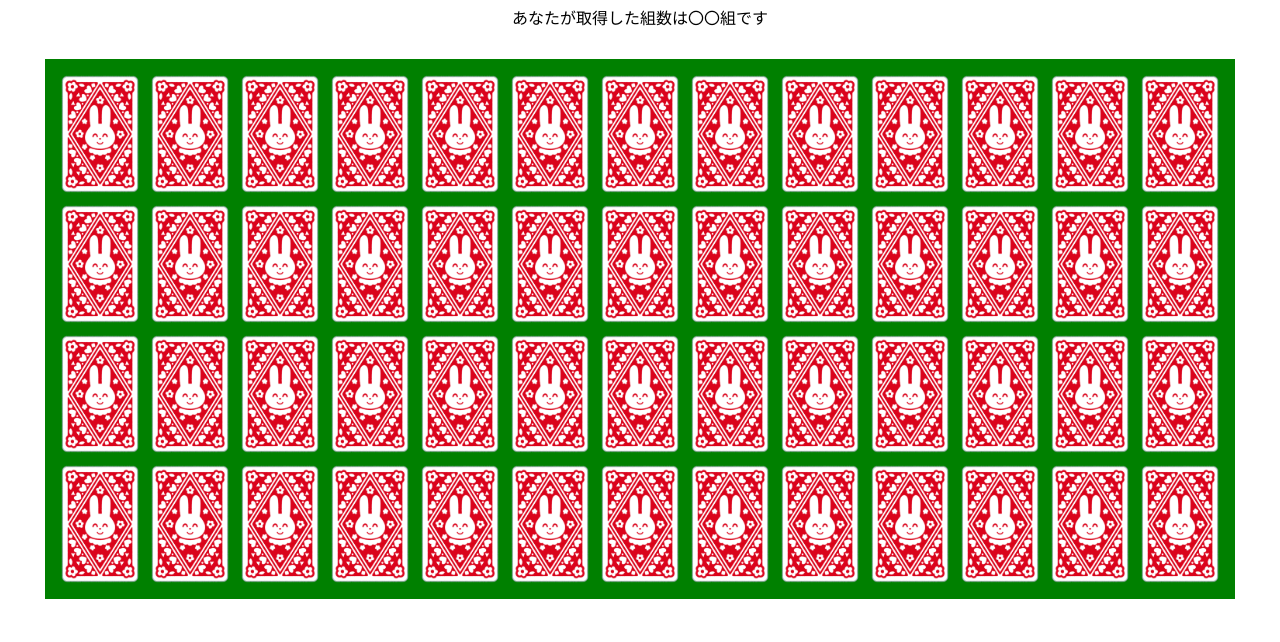
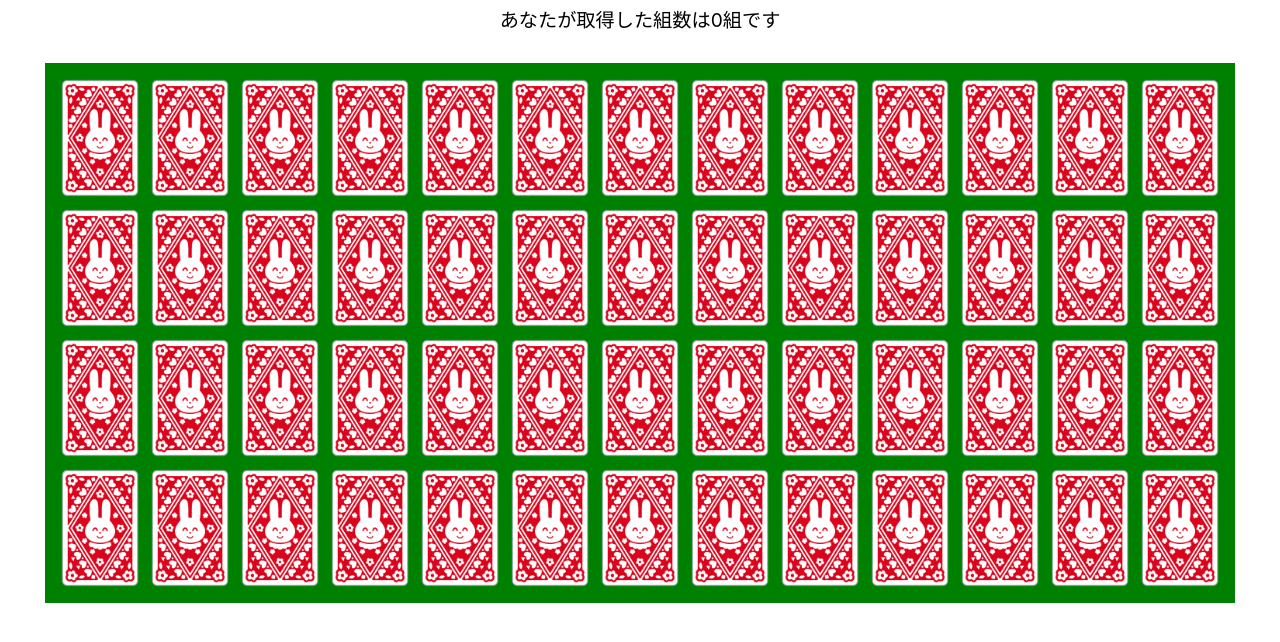
Before and after one commit to s-iijima0113/consentration, a Nuxt app: page / in a window 1280 px wide. Shown: the top 642 px of the page. Built offline with nearby package versions, Linux system fonts and the light colour scheme.

Commit message:
獲得組数追加

```diff
--- a/pages/index.vue
+++ b/pages/index.vue
@@ -1,8 +1,7 @@
 <template>
   <div class="getTrumpCount">
-    あなたが取得した組数は〇〇組です
+    あなたが取得した組数は{{ getPlayerPairs }}組です
     <div class="consentration-box">
-      <!-- <div class="getTrumps">あなたが取得したトランプは〇〇組です</div> -->
       <div v-for="(trump, i) in trumps" v-bind:key="i">
         <img
           v-bind:src="
@@ -53,9 +52,9 @@ export default {
         this.trumps.push(trump);
       }
     }
+    // 乱数を取得
     for (let h = this.trumps.length - 1; h >= 0; h--) {
       const m = Math.floor(Math.random() * (h + 1));
-      // 乱数を取得
       const tmp = this.trumps[h];
       this.trumps[h] = this.trumps[m];
       this.trumps[m] = tmp;
@@ -64,7 +63,16 @@ export default {
       trumps: this.trumps, // trumpsプロパティをもつ連想配列
     };
   },
-
+  computed: {
+    getPlayerPairs: function () {
+      if (!this.trumps || this.trumps.length == 0) return;
+      return (
+        this.trumps.filter((trump) => {
+          return trump.isGet === PLAYER;
+        }).length / 2
+      );
+    },
+  },
   methods: {
     clickTrump: function (i) {
       if (openedTrump >= 2) return;
@@ -124,6 +132,7 @@ export default {
 .getTrumpCount {
   text-align: center;
   margin-top: 5px;
+  font-size: 120%;
 }
 .consentration-box {
   overflow: hidden;
```
